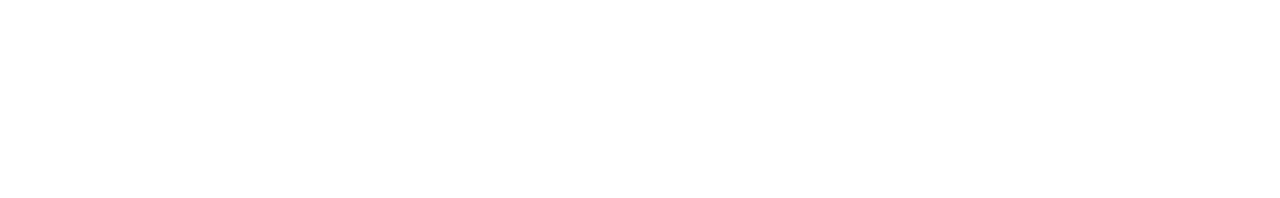
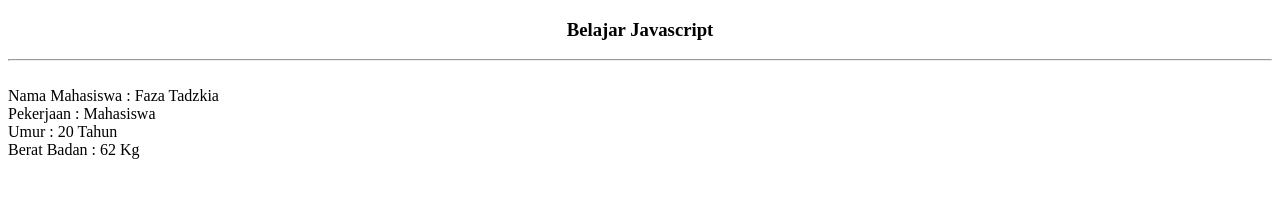
Before and after one commit to FazaTadzkia/msibHTTP_2, a plain HTML site: page latihanjs1.html in a window 1280 px wide. Drawn offline with Linux system fonts and the light colour scheme.

Commit message:
latihan 2 js

```diff
--- a/latihanjs1.html
+++ b/latihanjs1.html
@@ -10,6 +10,23 @@
 
 </body>
 <script>
+    //ini adalah contoh komentar JS didalam script
+    //var adalah deklarasi variabel
+    //nama adalah nama variabel
+    //"faza tadzkia" adalah value atau nilai dari variabel dan tipe datanya adalah STRING atau VARCHAR
+    //dan variabel adalah memory yang emnyimpan nilai atau value
+    var nama = "Faza Tadzkia";
+    var pekerjaan = 'Mahasiswa'; //tipe data STRING atau char
+    let umur = 20; //tipe data integer atau bilangan bulat
+    let beratBadan = 62; //tipe data float atau double (bilangan Real)
+//mencetak variabel
+
+    document.write("<h3 align='center'>Belajar Javascript</h3>")
+    document.write("<hr/>");
+    document.write("<br> Nama Mahasiswa : " + nama); //ini memanggil atau mencetak data dari variabel nama
+    document.write("<br> Pekerjaan : " + pekerjaan);
+    document.write("<br> Umur : " + umur + " Tahun");
+    document.write("<br> Berat Badan : " + beratBadan + " Kg");
 
 </script>
 </html>
```
Also changed, not shown: latihanjs2.html (added, +13 -0 lines).
